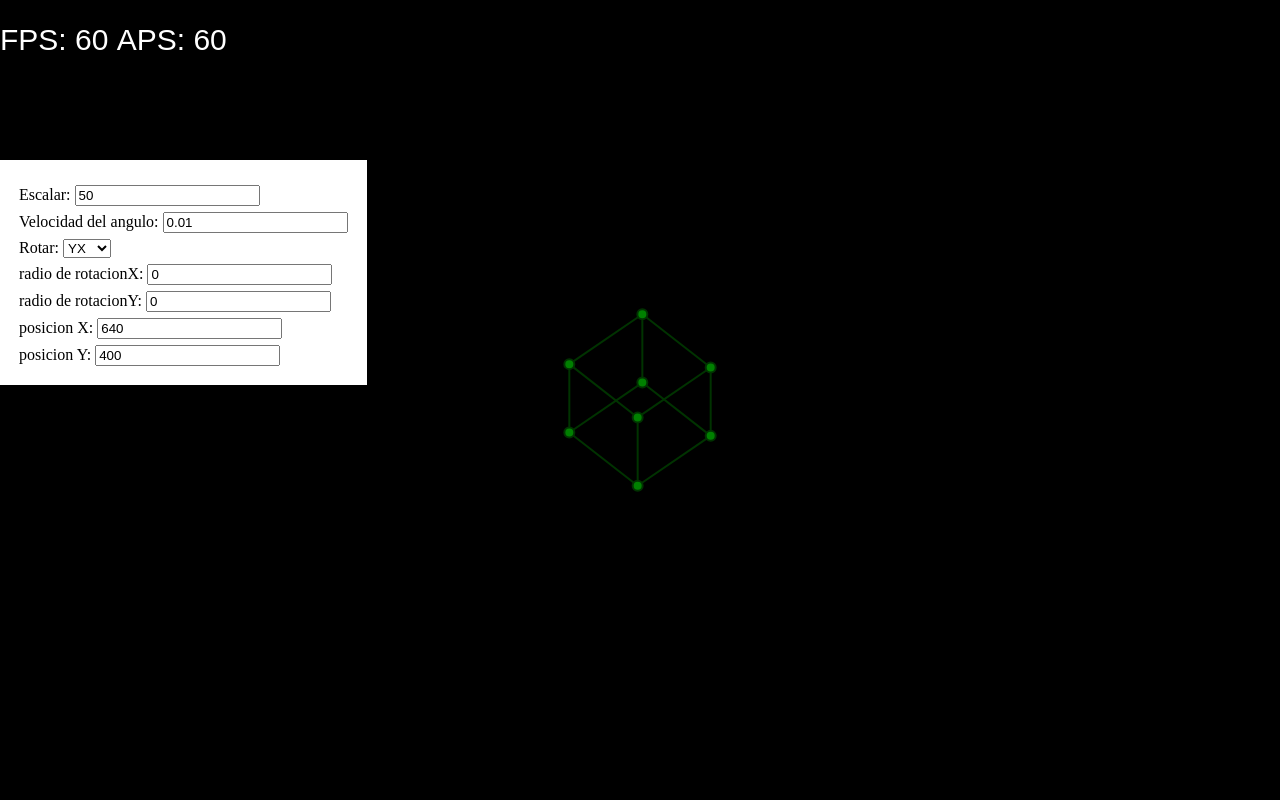
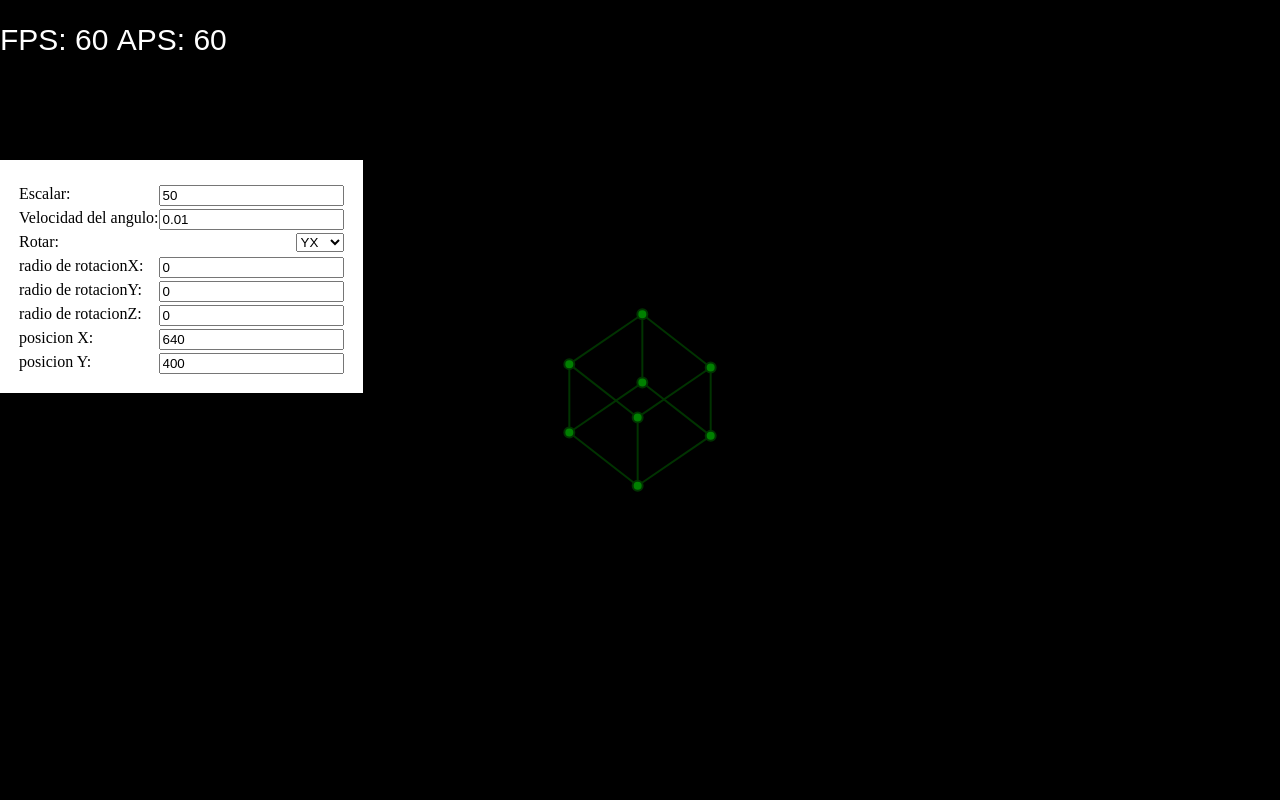
Before and after one commit to Koutawars/cubo, a PHP site: page / in a window 1280 px wide. Run offline with PHP 8.4, Linux system fonts and the light colour scheme.

Commit message:
css y rotacion en z

```diff
--- a/public/css/main.css
+++ b/public/css/main.css
@@ -14,3 +14,6 @@ div#container {
 .cuadro {
     margin-top: 6px;
 }
+input, select {
+    float: right;
+}
--- a/public/index.html
+++ b/public/index.html
@@ -38,6 +38,10 @@
             <input type="text" id="input4">
         </div>
         <div class= "cuadro">
+            <span>radio de rotacionZ: </span>
+            <input type="text" id="input7">
+        </div>
+        <div class= "cuadro">
             <span>posicion X: </span>
             <input type="text" id="input5">
         </div>
--- a/public/js/game.js
+++ b/public/js/game.js
@@ -16,6 +16,7 @@ var angleSum = 0.01;
 var rotar = 3;
 var radioDeRotacionX = 0;
 var radioDeRotacionY = 0;
+var radioDeRotacionZ = 0;
 
 var movX = canvas.width/2;
 var movY = canvas.height/2;
@@ -31,7 +32,7 @@ function update(){
 function draw(){
     let m, k = [];
     for(let i = 0; i < puntos.length; i++){
-        k.push(sumMatriz(puntos[i],[[Math.floor((radioDeRotacionX/numScale))],[Math.floor((radioDeRotacionY/numScale))], [0]]));
+        k.push(sumMatriz(puntos[i],[[Math.floor((radioDeRotacionX/numScale))],[Math.floor((radioDeRotacionY/numScale))], [Math.floor(radioDeRotacionZ/numScale)]]));
     }
     puntos = k;
     for(let i = 0; i < puntos.length; i++){
@@ -152,6 +153,14 @@ document.getElementById("input4").addEventListener("keyup", e =>{
         radioDeRotacionY = 0;
     }
 });
+document.getElementById("input7").value = radioDeRotacionZ;
+document.getElementById("input7").addEventListener("keyup", e =>{
+    if(/[0-9]+/i.test(e.srcElement.value)){
+        radioDeRotacionZ = parseInt( e.srcElement.value);
+    }else{
+        radioDeRotacionZ = 0;
+    }
+});
 document.getElementById("input5").value = movX;
 document.getElementById("input5").addEventListener("keyup", e =>{
     if(/[0-9]+/i.test(e.srcElement.value)){
```
